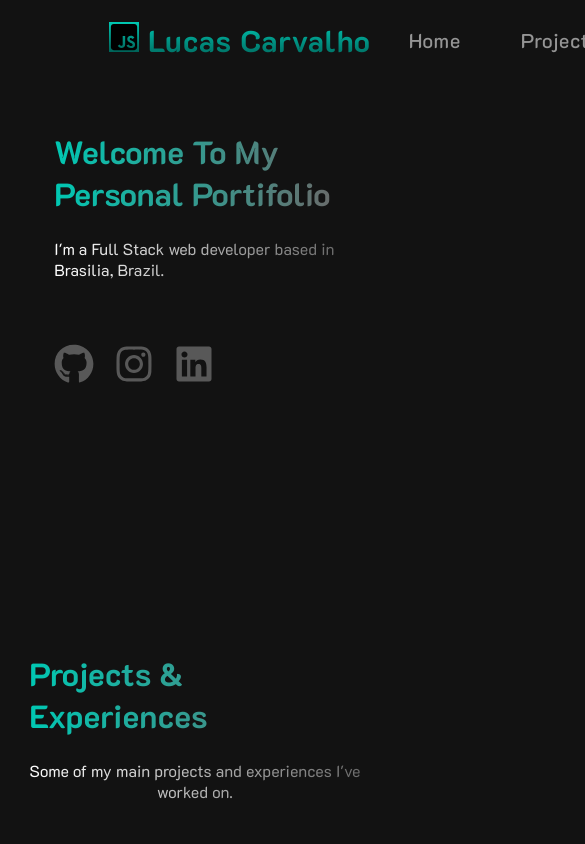
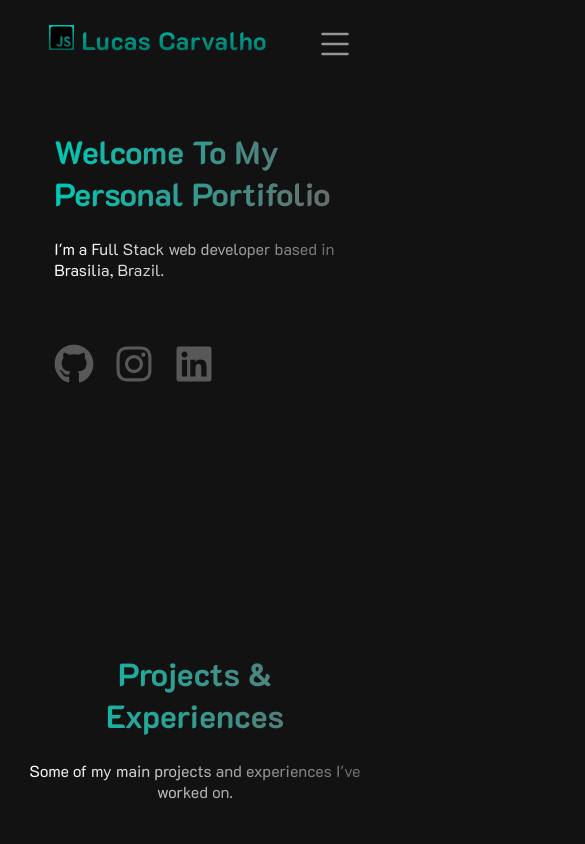
Before and after one commit to LuckSkyDevel/Portifolio, a React (Create React App) app: page / in a window 390 px wide. Shown: the top 844 px of the page, 585 px wide, since content can reach past the window. Built offline with nearby package versions, Linux system fonts and the light colour scheme; the HTML template or start-up script is replaced by a standard one.

Commit message:
Ajustando nav

```diff
--- a/package.json
+++ b/package.json
@@ -12,12 +12,14 @@
     "@testing-library/jest-dom": "^6.8.0",
     "@testing-library/react": "^16.3.0",
     "@testing-library/user-event": "^13.5.0",
+    "aos": "^2.3.4",
     "lucide-react": "^0.545.0",
     "react": "^19.1.1",
     "react-dom": "^19.1.1",
     "react-icons": "^5.5.0",
     "react-scripts": "5.0.1",
     "react-scroll": "^1.9.3",
+    "typescript": "^5.9.3",
     "web-vitals": "^2.1.4"
   },
   "homepage": "https://luckskydevel.github.io/Portifolio/",
--- a/src/App.css
+++ b/src/App.css
@@ -405,7 +405,29 @@ nav {
   align-items: flex-start;
 }
 
+.button-menu {
+  display: none;
+}
+
 @media screen and (max-width: 1024px) {
+
+  .App {
+    max-width: 100%;
+    overflow-x: hidden;
+  }
+
+  nav {
+    padding: 0 20px;
+  }
+
+  .nav-logo-container {
+    margin: 0;
+  }
+
+  .navbar-links-container {
+    display: none;
+  }
+
   .home-banner-container {
     flex-direction: column;
     height: auto;
@@ -420,8 +442,13 @@ nav {
   }
 
   .home-bannerImage-container {
-    top: 190px;
-    right: -115px;
+    top: 290px;
+    right: 40px;
+    max-width: 200px;
+  }
+
+  .project-section-top {
+    text-align: center;
   }
 
   .tech-container {
@@ -444,7 +471,7 @@ nav {
     font-size: clamp(1.5rem, 3vw, 1.5rem);
   }
 
-  .about-container{
+  .about-container {
     padding: 0 20px;
   }
 
@@ -463,4 +490,29 @@ nav {
     flex-wrap: wrap;
   }
 
+  .button-menu {
+    background: transparent;
+    color: #959595;
+    font-size: 2.5rem;
+    display: block;
+    right: 125px;
+    position: absolute;
+    text-align: center;
+    border: none;
+    font-weight: bold;
+    margin-top: 15px;
+  }
+
 }
+
+@media screen and (max-width: 600px) {
+
+  .nav-logo-container {
+    font-size: 25px;
+  }
+
+  .button-menu {
+    right: 35px;
+  }
+
+}
--- a/src/components/Navbar.js
+++ b/src/components/Navbar.js
@@ -1,8 +1,9 @@
 import React, { useRef, useState } from 'react';
 import { FaJsSquare } from "react-icons/fa";
 import { Link } from 'react-scroll';
-import { useViewportSize } from '@mantine/hooks'
-import { MenuIcon, XIcon } from 'lucide-react'
+import { BsList } from "react-icons/bs";
+import { BsX } from "react-icons/bs";
+import { useViewportSize } from '@mantine/hooks';
 
 
 const Navbar = () => {
@@ -22,18 +23,50 @@ const Navbar = () => {
         duration: 500,
     };
 
+    const navLinks = [
+        { to: "home", label: "Home" },
+        { to: "projects", label: "Projects" },
+        { to: "technologies", label: "Technologies" },
+        { to: "about", label: "About" },
+        { to: "contact", label: "Contact" },
+    ];
+
+    const [isMenuOpen, setIsMenuOpen] = useState(false);
+    const { width } = useViewportSize();
+
+  const isMobile = width < 1024; // below md breakpoint
+
+  const toggleMenu = () => {
+    setIsMenuOpen(!isMenuOpen);
+  }
+
+  const closeMenuOnMobile = () => {
+    if (isMobile) {
+      setIsMenuOpen(false);
+    }
+  }
+
     return (
+
         <nav ref={navRef}>
             <div className="nav-logo-container">
                 <FaJsSquare style={{ background: "linear-gradient(180deg, #00C8B3 0%, #006258 100%)" }} /> Lucas Carvalho
             </div>
             <div className='navbar-links-container'>
-                <Link to="home" {...linkProps}>Home</Link>
-                <Link to="projects" {...linkProps}>Projects</Link>
-                <Link to="technologies" {...linkProps}>Technologies</Link>
-                <Link to="about" {...linkProps}>About</Link>
-                <Link to="contact" {...linkProps}>Contact</Link>
+                {navLinks.map((link) => (
+                    <Link key={link.to} to={link.to} {...linkProps}>
+                        {link.label}
+                    </Link>
+                ))}
             </div>
+
+            <button className='button-menu' onClick={() => { toggleMenu(); toggleNavbar(); closeMenuOnMobile(); }}>
+                {isMenuOpen ?
+                    <BsX className='size-6 text-secondary' />
+                    :
+                    <BsList className='size-6 text-secondary' />
+                }
+            </button>
         </nav>
     );
 };
```
Also changed, not shown: 1 other file (tests, documents, lock files or other folders).
